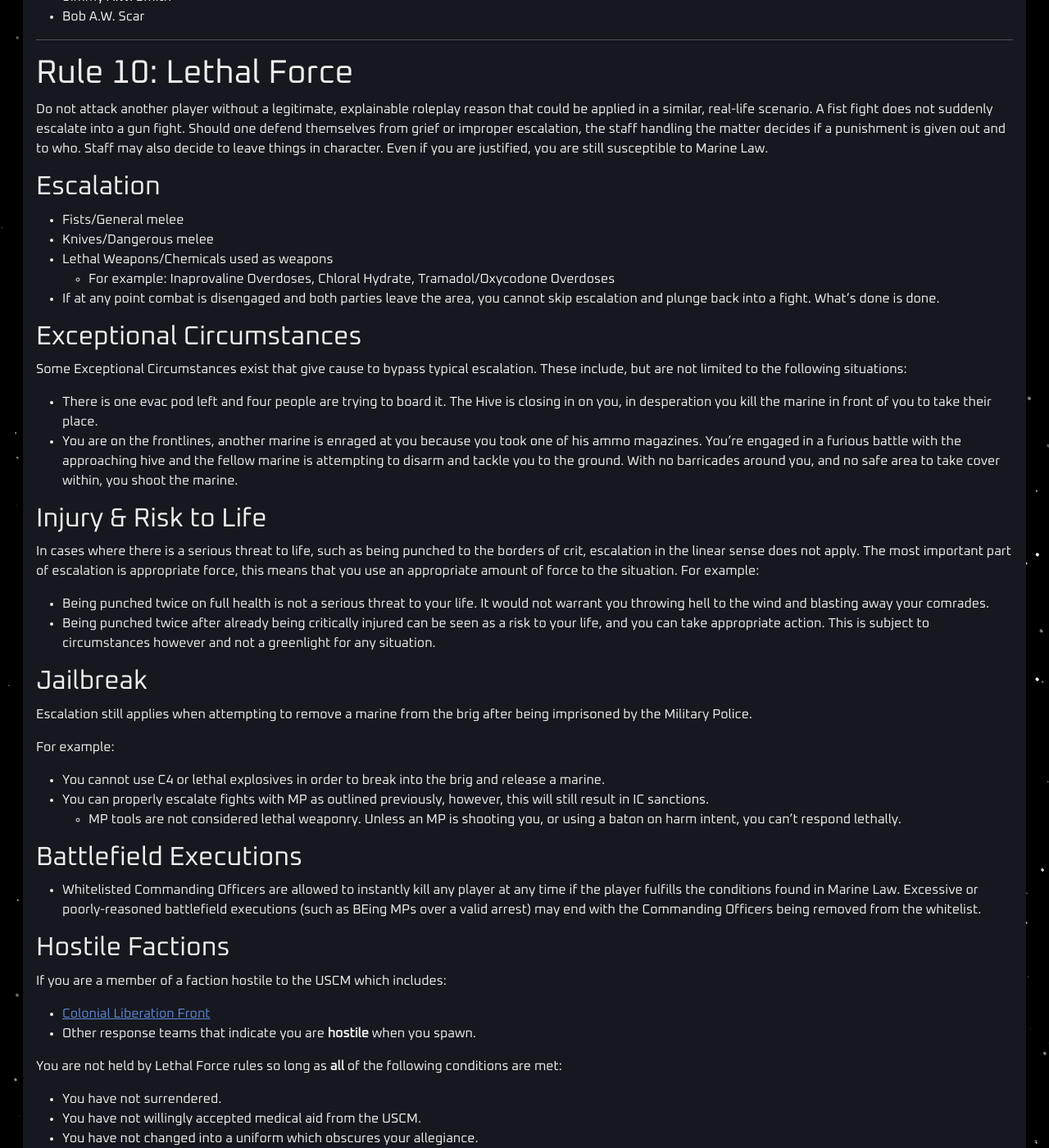
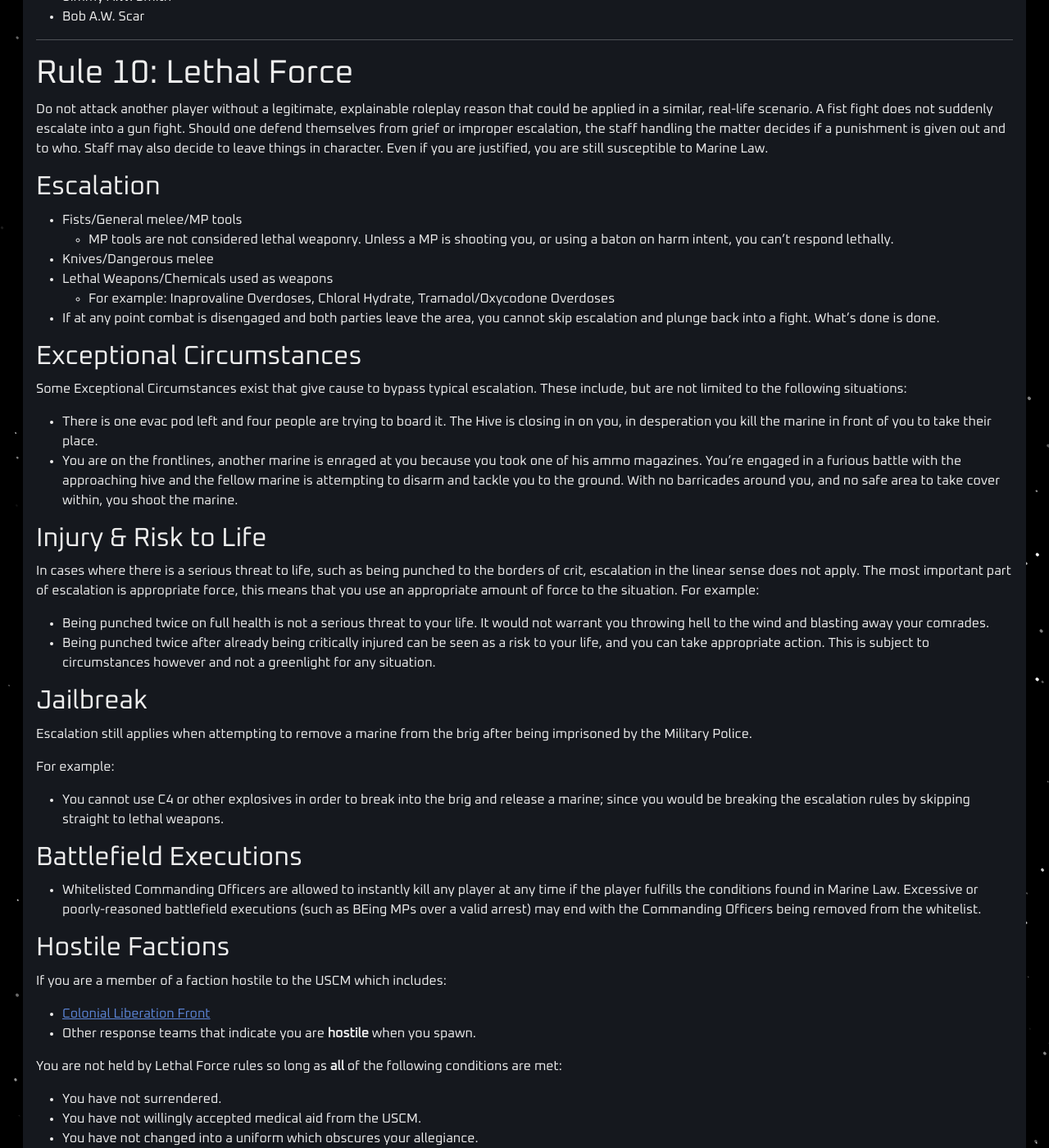
Before and after one commit to cmss13-devs/web, a Jekyll site: the page built from rules.md, in a window 1280 px wide and 1400 px high, scrolled down 10680 px. Shown: the whole window at 82% size. Built offline with Jekyll 4.4.1, drawn with Linux system fonts in a browser that asks for light colours.

Commit message:
Rule 10 update. (#40)
This is a draft for some Rule 0 changes. Its here for management to look
at for easy comparison and shouldnt be merged yet.

The main changes are:

- Adds an explicit mention to MP tools in the escalation table since
people often make mistakes there
- Improves the wording around jailbreak examples
- Removes the MP tool mention from the jailbreak part (Its mentioned
earlier in the rule now)

```diff
--- a/rules.md
+++ b/rules.md
@@ -415,7 +415,8 @@
 
 ## Escalation
 
-- Fists/General melee
+- Fists/General melee/MP tools
+  - MP tools are not considered lethal weaponry. Unless a MP is shooting you, or using a baton on harm intent, you can't respond lethally.
 - Knives/Dangerous melee
 - Lethal Weapons/Chemicals used as weapons
   - For example: Inaprovaline Overdoses, Chloral Hydrate, Tramadol/Oxycodone Overdoses
@@ -438,9 +439,7 @@
 Escalation still applies when attempting to remove a marine from the brig after being imprisoned by the Military Police.
 
 For example:
-- You cannot use C4 or lethal explosives in order to break into the brig and release a marine.
-- You can properly escalate fights with MP as outlined previously, however, this will still result in IC sanctions.
-  - MP tools are not considered lethal weaponry. Unless an MP is shooting you, or using a baton on harm intent, you can't respond lethally.
+- You cannot use C4 or other explosives in order to break into the brig and release a marine; since you would be breaking the escalation rules by skipping straight to lethal weapons.
 
 ## Battlefield Executions
 
```
